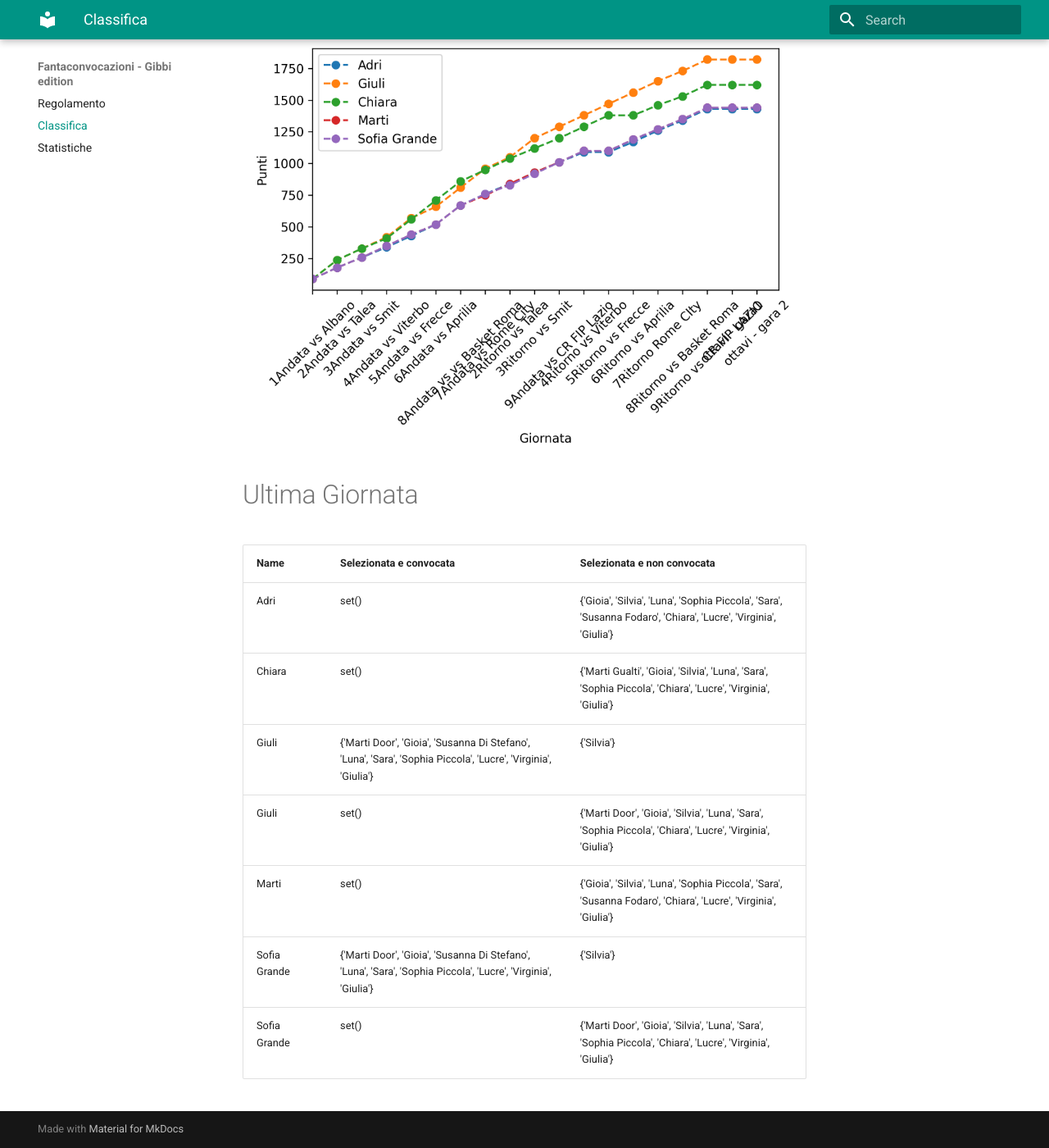
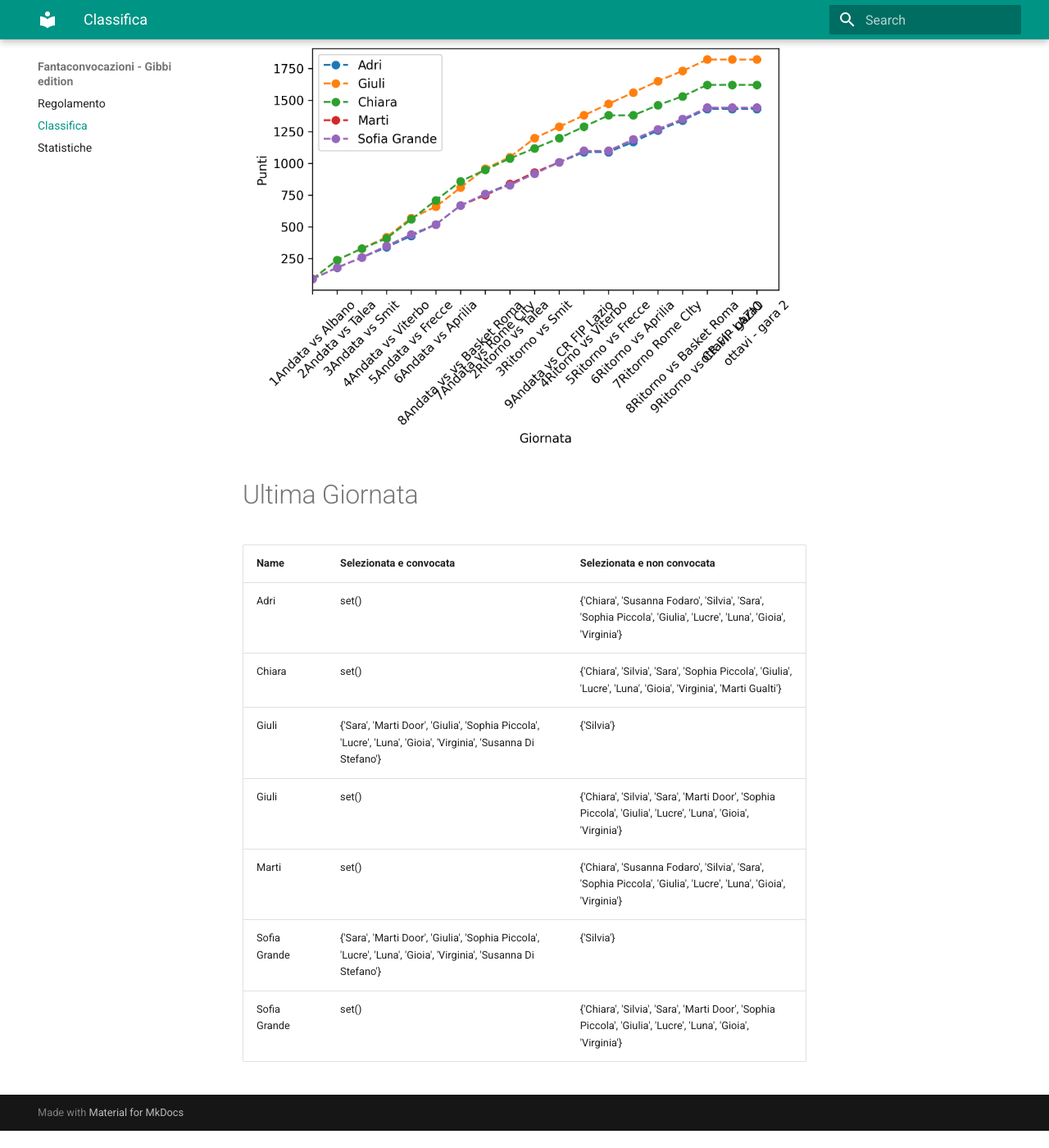
Before and after one commit to martinig94/fantagibbi, an MkDocs documentation site: the page built from docs/Classifica.md, in a window 1280 px wide and 1400 px high, scrolled down 565 px. Shown: the whole window at 82% size. Built offline with MkDocs 1.6.1 and Material for MkDocs 9.7.7, drawn with Linux system fonts in a browser that asks for light colours; after the commit the page ends 1944 px from its top, so only the background shows below that.

Commit message:
Auto-update from main.py

```diff
--- a/docs/Classifica.md
+++ b/docs/Classifica.md
@@ -18,11 +18,11 @@
 <!-- START_TABLE CORRECT -->
 | Name         | Selezionata e convocata                                                                                        | Selezionata e non convocata                                                                                      |
 |:-------------|:---------------------------------------------------------------------------------------------------------------|:-----------------------------------------------------------------------------------------------------------------|
-| Adri         | set()                                                                                                          | {'Gioia', 'Silvia', 'Luna', 'Sophia Piccola', 'Sara', 'Susanna Fodaro', 'Chiara', 'Lucre', 'Virginia', 'Giulia'} |
-| Chiara       | set()                                                                                                          | {'Marti Gualti', 'Gioia', 'Silvia', 'Luna', 'Sara', 'Sophia Piccola', 'Chiara', 'Lucre', 'Virginia', 'Giulia'}   |
-| Giuli        | {'Marti Door', 'Gioia', 'Susanna Di Stefano', 'Luna', 'Sara', 'Sophia Piccola', 'Lucre', 'Virginia', 'Giulia'} | {'Silvia'}                                                                                                       |
-| Giuli        | set()                                                                                                          | {'Marti Door', 'Gioia', 'Silvia', 'Luna', 'Sara', 'Sophia Piccola', 'Chiara', 'Lucre', 'Virginia', 'Giulia'}     |
-| Marti        | set()                                                                                                          | {'Gioia', 'Silvia', 'Luna', 'Sophia Piccola', 'Sara', 'Susanna Fodaro', 'Chiara', 'Lucre', 'Virginia', 'Giulia'} |
-| Sofia Grande | {'Marti Door', 'Gioia', 'Susanna Di Stefano', 'Luna', 'Sara', 'Sophia Piccola', 'Lucre', 'Virginia', 'Giulia'} | {'Silvia'}                                                                                                       |
-| Sofia Grande | set()                                                                                                          | {'Marti Door', 'Gioia', 'Silvia', 'Luna', 'Sara', 'Sophia Piccola', 'Chiara', 'Lucre', 'Virginia', 'Giulia'}     |
+| Adri         | set()                                                                                                          | {'Chiara', 'Susanna Fodaro', 'Silvia', 'Sara', 'Sophia Piccola', 'Giulia', 'Lucre', 'Luna', 'Gioia', 'Virginia'} |
+| Chiara       | set()                                                                                                          | {'Chiara', 'Silvia', 'Sara', 'Sophia Piccola', 'Giulia', 'Lucre', 'Luna', 'Gioia', 'Virginia', 'Marti Gualti'}   |
+| Giuli        | {'Sara', 'Marti Door', 'Giulia', 'Sophia Piccola', 'Lucre', 'Luna', 'Gioia', 'Virginia', 'Susanna Di Stefano'} | {'Silvia'}                                                                                                       |
+| Giuli        | set()                                                                                                          | {'Chiara', 'Silvia', 'Sara', 'Marti Door', 'Sophia Piccola', 'Giulia', 'Lucre', 'Luna', 'Gioia', 'Virginia'}     |
+| Marti        | set()                                                                                                          | {'Chiara', 'Susanna Fodaro', 'Silvia', 'Sara', 'Sophia Piccola', 'Giulia', 'Lucre', 'Luna', 'Gioia', 'Virginia'} |
+| Sofia Grande | {'Sara', 'Marti Door', 'Giulia', 'Sophia Piccola', 'Lucre', 'Luna', 'Gioia', 'Virginia', 'Susanna Di Stefano'} | {'Silvia'}                                                                                                       |
+| Sofia Grande | set()                                                                                                          | {'Chiara', 'Silvia', 'Sara', 'Marti Door', 'Sophia Piccola', 'Giulia', 'Lucre', 'Luna', 'Gioia', 'Virginia'}     |
 <!-- END_TABLE CORRECT -->
```
